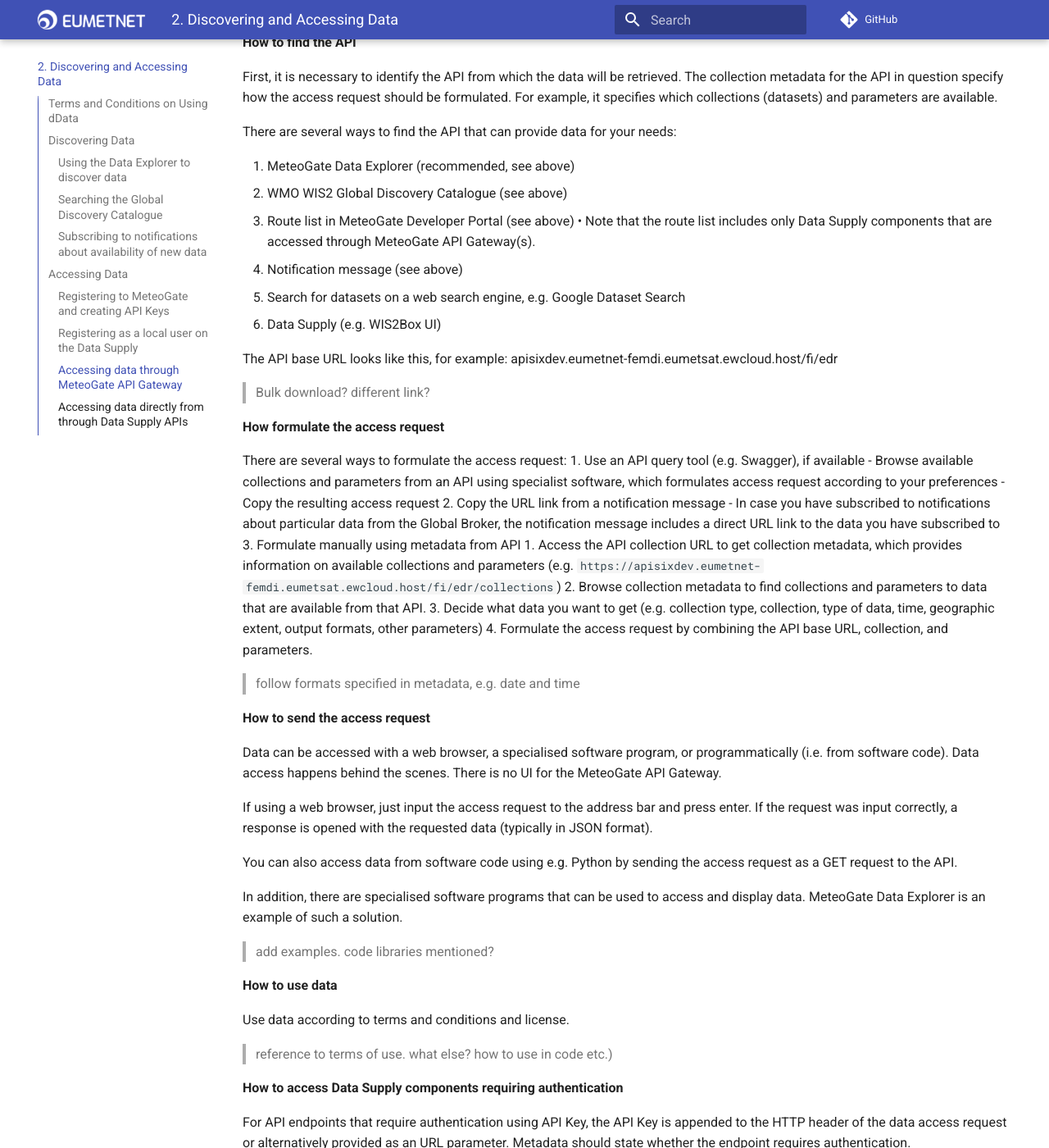
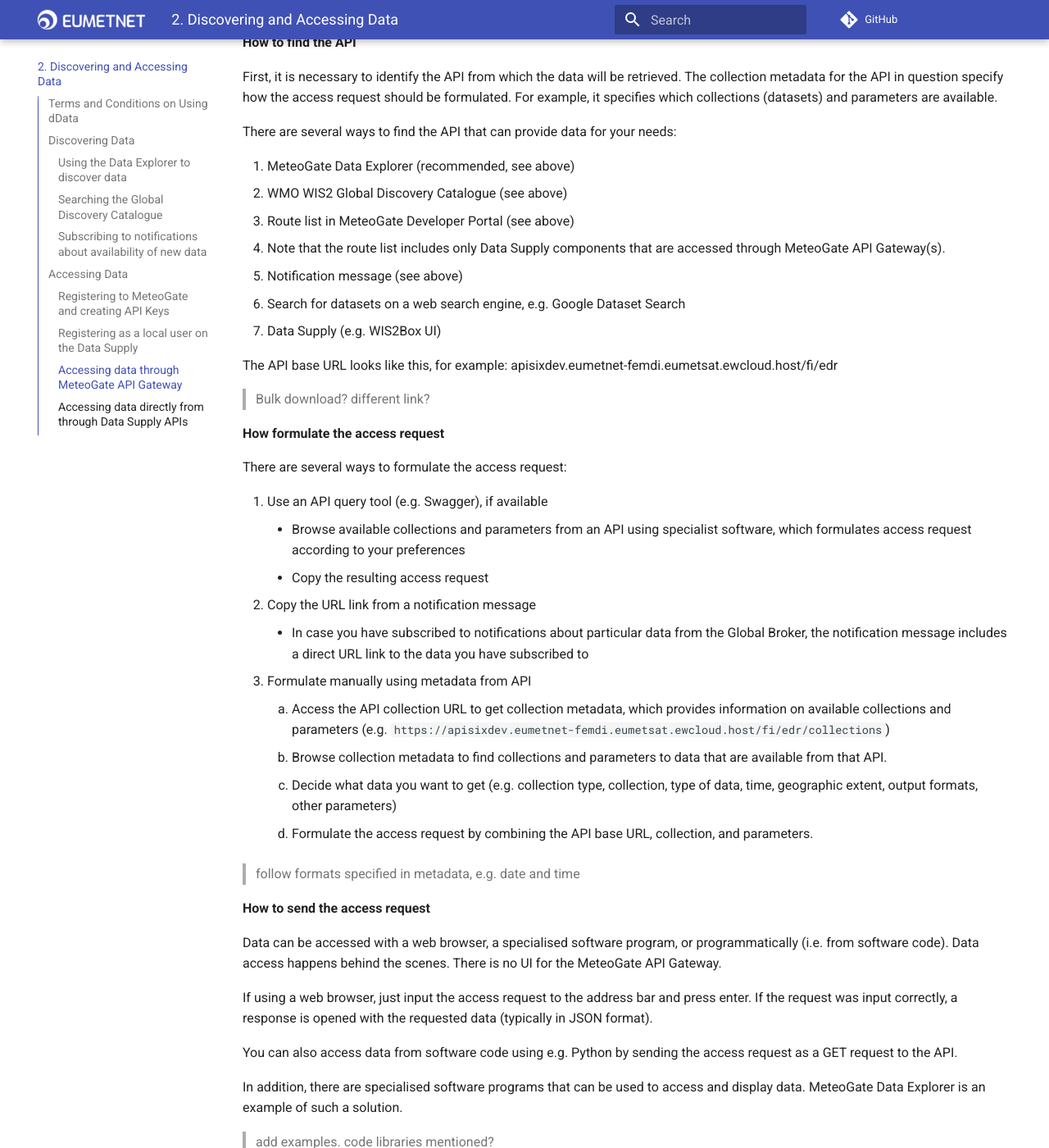
Before and after one commit to EUMETNET/meteogate-documentation, an MkDocs documentation site: the page built from docs/2-discovering-and-accessing-data.md, in a window 1280 px wide and 1400 px high, scrolled down 4148 px. Shown: the whole window at 82% size. Built offline with MkDocs 1.6.1 and Material for MkDocs 9.7.7, drawn with Linux system fonts in a browser that asks for light colours; comment, search, counter and statistics services are not loaded.

````diff
--- a/docs/2-discovering-and-accessing-data.md
+++ b/docs/2-discovering-and-accessing-data.md
@@ -125,7 +125,7 @@ There are several ways to find the API that can provide data for your needs:
 1.	MeteoGate Data Explorer (recommended, see above)
 2.	WMO WIS2 Global Discovery Catalogue (see above)
 3.	Route list in MeteoGate Developer Portal (see above)
-   •	Note that the route list includes only Data Supply components that are accessed through MeteoGate API Gateway(s).
+   - Note that the route list includes only Data Supply components that are accessed through MeteoGate API Gateway(s).
 5.	Notification message (see above)
 6.	Search for datasets on a web search engine, e.g. Google Dataset Search
 7.	Data Supply (e.g. WIS2Box UI)
@@ -137,16 +137,17 @@ The API base URL looks like this, for example: apisixdev.eumetnet-femdi.eumetsat
 **How formulate the access request**
 
 There are several ways to formulate the access request:
+
 1.	Use an API query tool (e.g. Swagger), if available
-  - Browse available collections and parameters from an API using specialist software, which formulates access request according to your preferences
-  - Copy the resulting access request
+    - Browse available collections and parameters from an API using specialist software, which formulates access request according to your preferences
+    - Copy the resulting access request
 2.	Copy the URL link from a notification message
-  - In case you have subscribed to notifications about particular data from the Global Broker, the notification message includes a direct URL link to the data you have subscribed to
+    - In case you have subscribed to notifications about particular data from the Global Broker, the notification message includes a direct URL link to the data you have subscribed to
 3.	Formulate manually using metadata from API
-  1. Access the API collection URL to get collection metadata, which provides information on available collections and parameters (e.g. ```https://apisixdev.eumetnet-femdi.eumetsat.ewcloud.host/fi/edr/collections```)
-  2. Browse collection metadata to find collections and parameters to data that are available from that API.
-  3. Decide what data you want to get (e.g. collection type, collection, type of data, time, geographic extent, output formats, other parameters)
-  4. Formulate the access request by combining the API base URL, collection, and parameters.
+    1. Access the API collection URL to get collection metadata, which provides information on available collections and parameters (e.g. ```https://apisixdev.eumetnet-femdi.eumetsat.ewcloud.host/fi/edr/collections```)
+    2. Browse collection metadata to find collections and parameters to data that are available from that API.
+    3. Decide what data you want to get (e.g. collection type, collection, type of data, time, geographic extent, output formats, other parameters)
+    4. Formulate the access request by combining the API base URL, collection, and parameters.
 
 > follow formats specified in metadata, e.g. date and time
 
````
